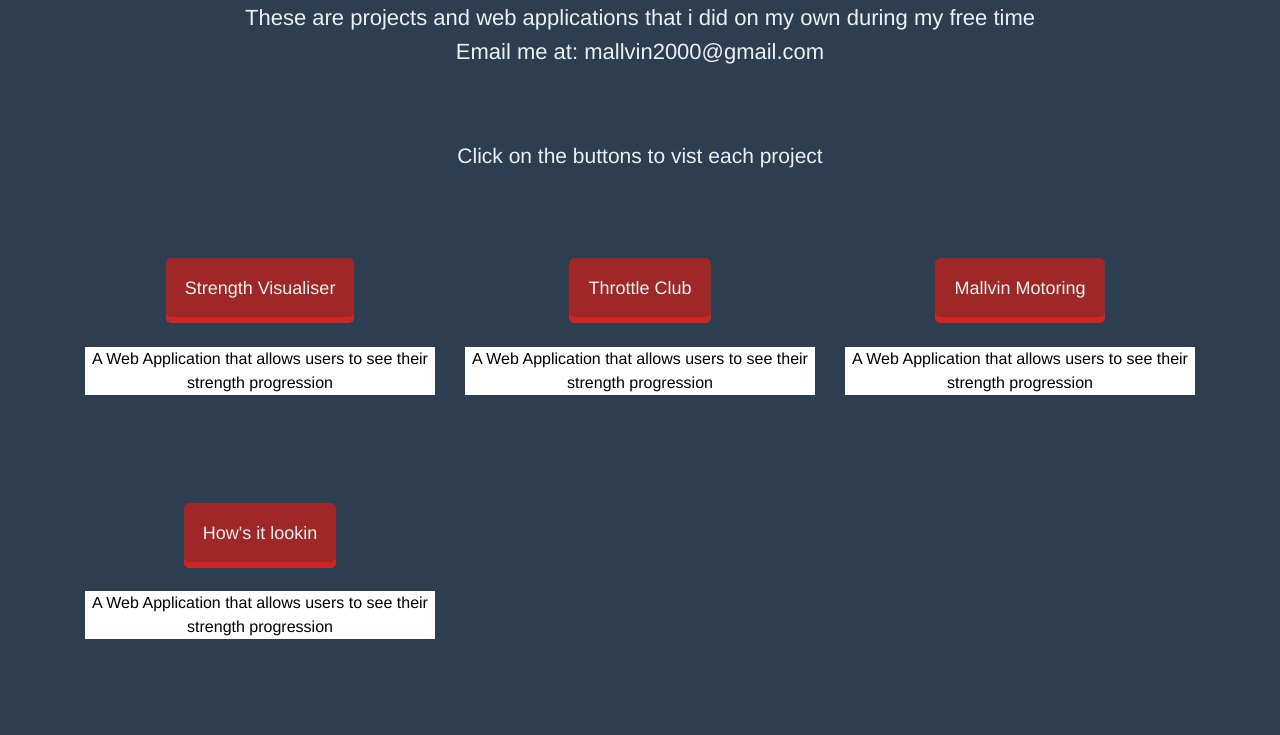
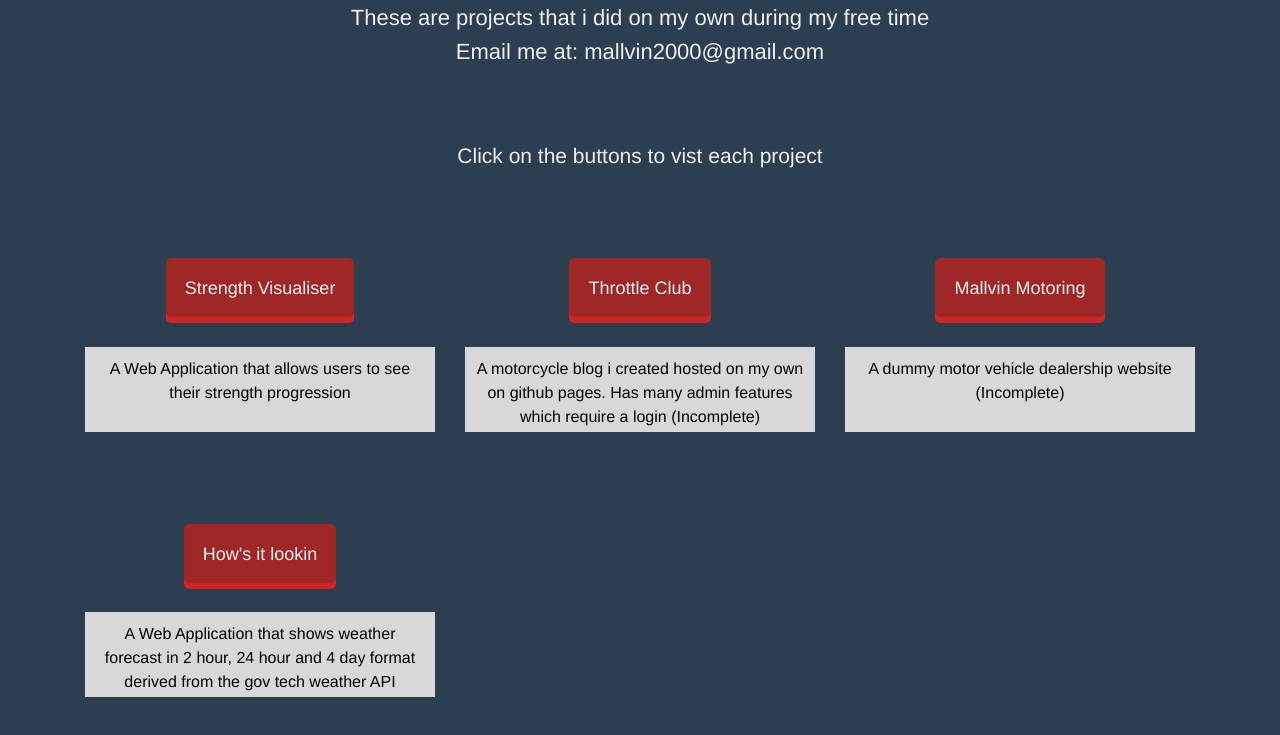
Before and after one commit to Mallvin2000/Mallvin2000.github.io, a website: page Frontend/index.html in a window 1280 px wide. Shown: the part 71-806 px from the top of the page. Drawn offline with nearby package versions, Linux system fonts and the light colour scheme.

Commit message:
changes to content

```diff
--- a/Frontend/css/index.css
+++ b/Frontend/css/index.css
@@ -28,9 +28,11 @@
 .info-banner {
     margin-top: 5%;
     color: black;
-    background-color: #fff;
+    background-color:#d8d8d8;
     text-align: center;
     font-size: 16px;
+    height: 85px;
+    padding: 10px;
 }
 
 
--- a/Frontend/index.html
+++ b/Frontend/index.html
@@ -30,7 +30,7 @@
         </div>
 
         <div class="sub-headline">
-            <h2 class="text-center">These are projects and web applications that i did on my own during my free time
+            <h2 class="text-center">These are projects that i did on my own during my free time
             </h2>
             <div class="email">
                 <h2>Email me at: mallvin2000@gmail.com</h2>
@@ -60,7 +60,9 @@
                     </div>
 
                     <div class="info-banner">
-                        <p>A Web Application that allows users to see their strength progression</p>
+                        <p>A motorcycle blog i created hosted on my own on github pages. Has many admin features which
+                            require a login (Incomplete)
+                        </p>
                     </div>
 
                 </div>
@@ -71,18 +73,20 @@
                     </div>
 
                     <div class="info-banner">
-                        <p>A Web Application that allows users to see their strength progression</p>
+                        <p>A dummy motor vehicle dealership website (Incomplete)</p>
                     </div>
 
                 </div>
 
                 <div class="project-link col-md-4">
                     <div class="link">
-                        <a class="button-3d" href="">How's it lookin</a>
+                        <a class="button-3d" href="https://mallvin2000.github.io/Howsitlooking/">How's it lookin</a>
                     </div>
 
                     <div class="info-banner">
-                        <p>A Web Application that allows users to see their strength progression</p>
+                        <p>A Web Application that shows weather forecast in 2 hour, 24 hour and 4 day format derived from the gov tech
+                            weather API
+                        </p>
                     </div>
 
                 </div>
```
